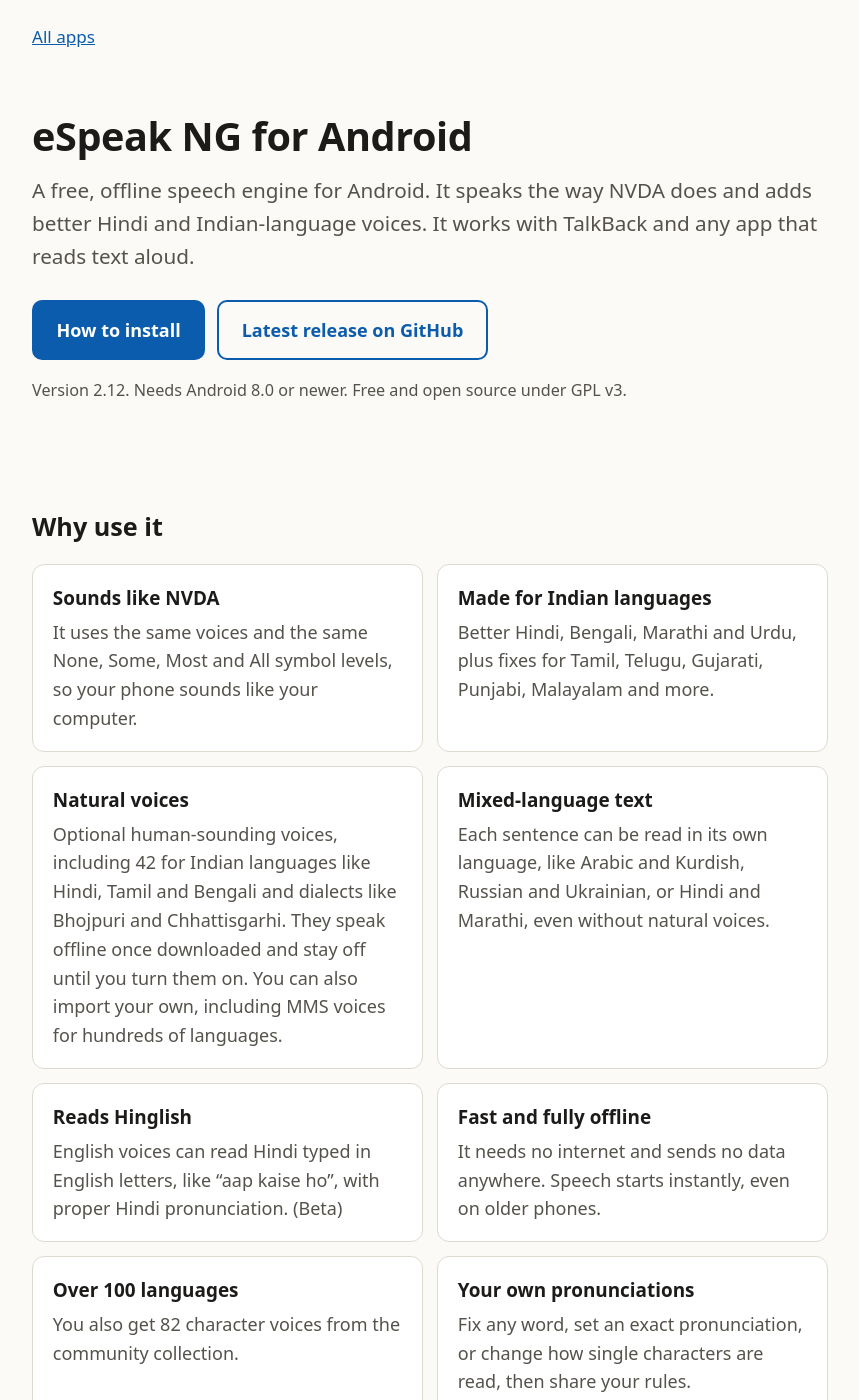
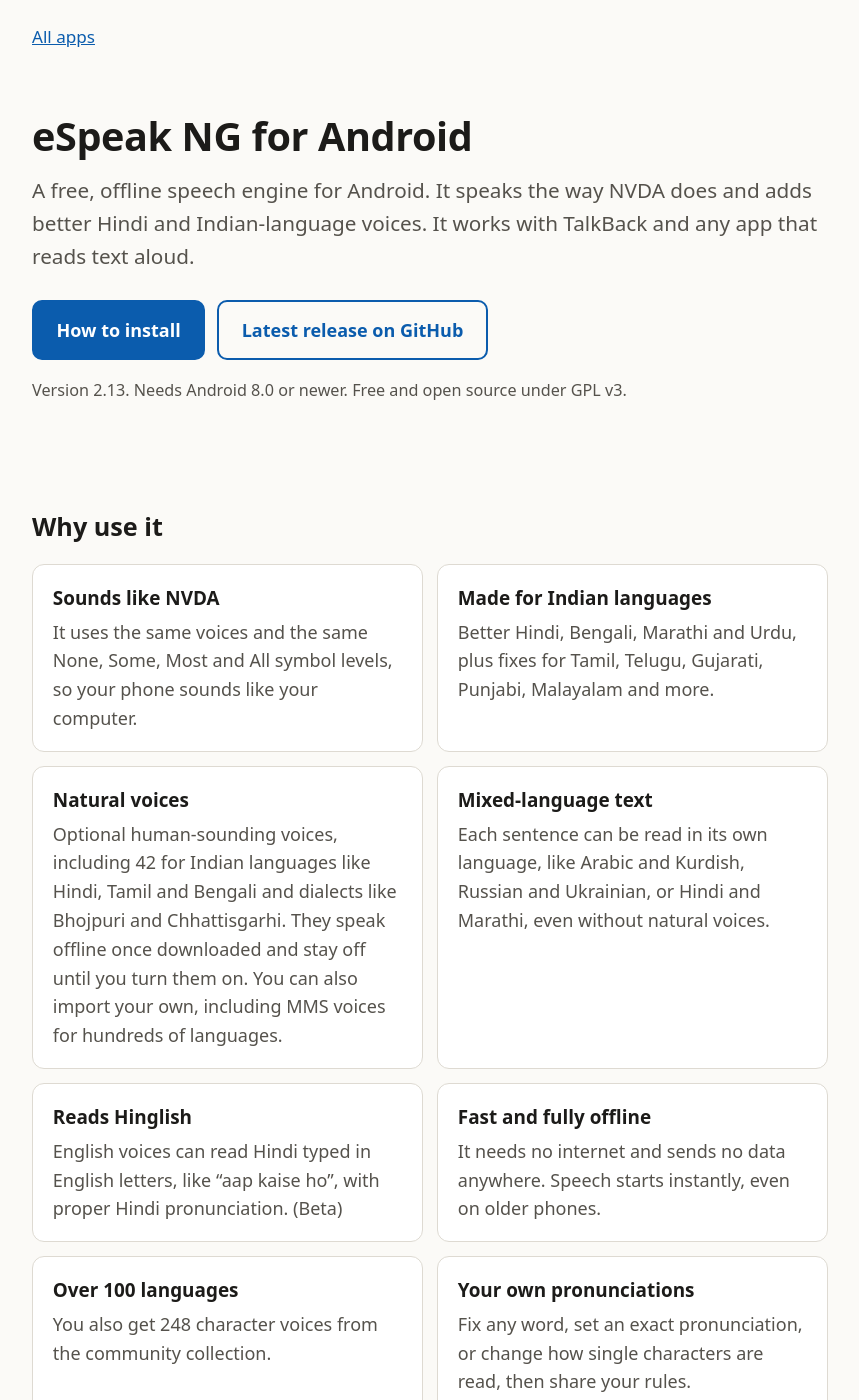
Before and after one commit to animeshahilya/animeshahilya.github.io, a Jekyll site: the page built from _apps/espeak-ng.md, in a window 1280 px wide and 1400 px high. Shown: the whole window, without its empty margins (210-1069 px from the left). Built offline with Jekyll 4.4.1, drawn with Linux system fonts in a browser that asks for light colours.

Commit message:
eSpeak NG 2.13

```diff
--- a/_apps/espeak-ng.md
+++ b/_apps/espeak-ng.md
@@ -3,7 +3,7 @@ app_name: eSpeak NG for Android
 order: 1
 tagline: A free, offline speech engine that speaks like NVDA, with better Hindi and Indian-language voices.
 summary: A free, offline speech engine for Android. It speaks the way NVDA does and adds better Hindi and Indian-language voices. It works with TalkBack and any app that reads text aloud.
-version: "2.12"
+version: "2.13"
 android: "8.0"
 license: Free and open source under GPL v3
 releases_repo: animeshahilya/espeak-ng
@@ -18,7 +18,7 @@ feature_groups:
       - { title: Mixed-language text, text: "Each sentence can be read in its own language, like Arabic and Kurdish, Russian and Ukrainian, or Hindi and Marathi, even without natural voices." }
       - { title: Reads Hinglish, text: "English voices can read Hindi typed in English letters, like “aap kaise ho”, with proper Hindi pronunciation. (Beta)" }
       - { title: Fast and fully offline, text: "It needs no internet and sends no data anywhere. Speech starts instantly, even on older phones." }
-      - { title: Over 100 languages, text: "You also get 82 character voices from the community collection." }
+      - { title: Over 100 languages, text: "You also get 248 character voices from the community collection." }
       - { title: Your own pronunciations, text: "Fix any word, set an exact pronunciation, or change how single characters are read, then share your rules." }
   - title: Reads everyday text properly
     features:
```
